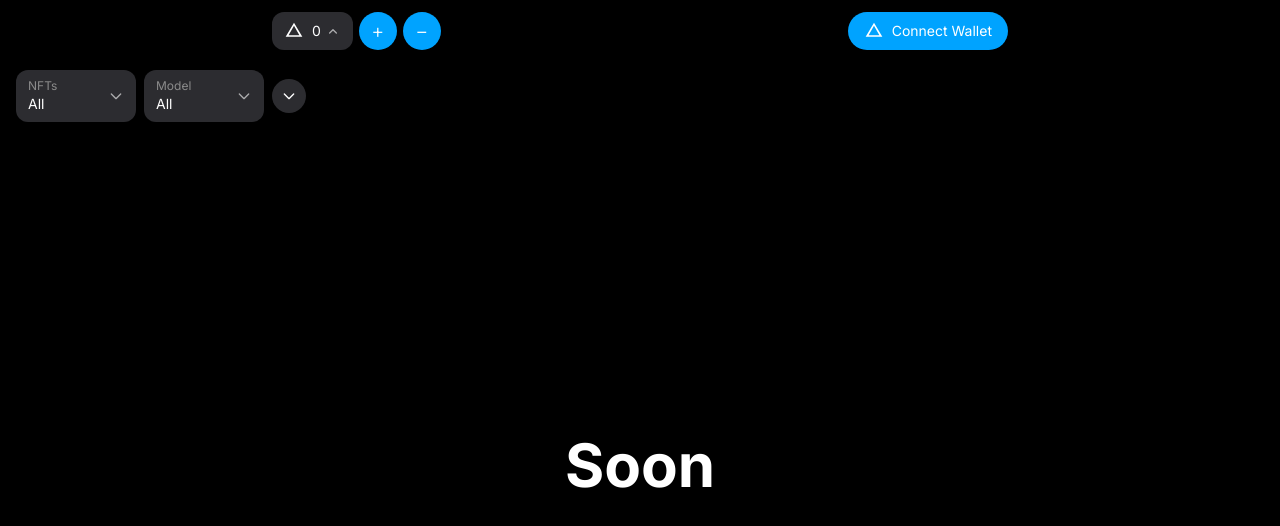
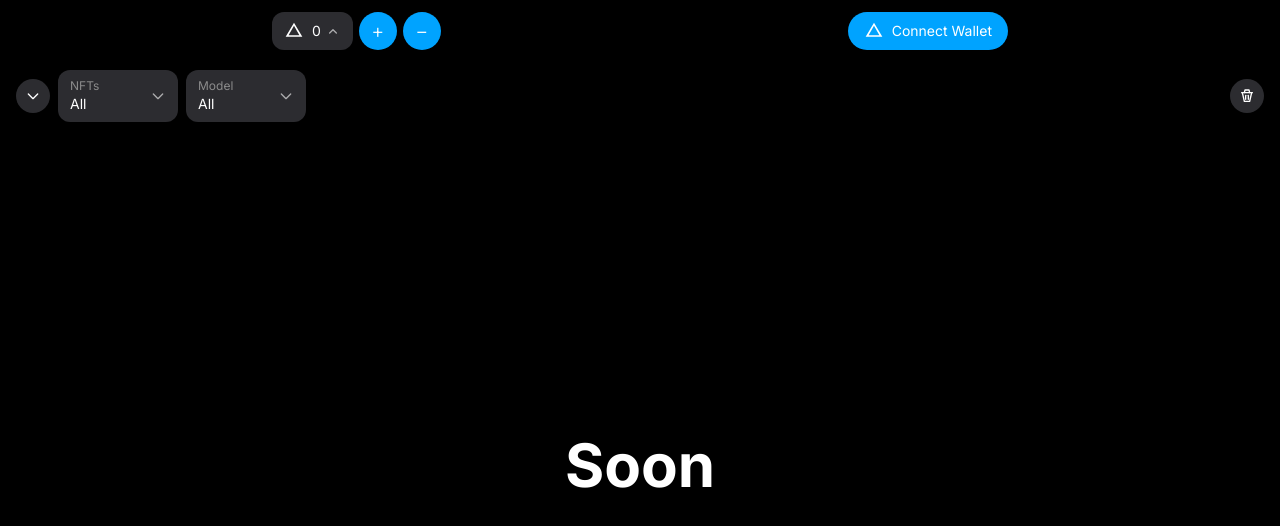
Before and after one commit to useriiefokrjkgjrkgkgkjkg/mini-app-nft, a Next.js app: page / in a window 1280 px wide. Shown: the top 526 px of the page. Built offline with nearby package versions, Linux system fonts and the light colour scheme.

Commit message:
Move arrow button to left and add trash button to right

```diff
--- a/app/page.tsx
+++ b/app/page.tsx
@@ -64,8 +64,15 @@ export default function Home() {
       </div>
 
       {/* Панель фильтров */}
-      <div className="w-full bg-black px-4 py-2 flex items-start">
+      <div className="w-full bg-black px-4 py-2 flex items-center justify-between">
         <div className="flex items-center gap-2">
+          {/* Кнопка действия */}
+          <button className="w-[34px] h-[34px] bg-[#2c2c30] rounded-full flex items-center justify-center">
+            <svg className="w-4 h-4 text-white" viewBox="0 0 24 24" fill="none" stroke="currentColor">
+              <path strokeLinecap="round" strokeLinejoin="round" strokeWidth={2} d="M19 9l-7 7-7-7"/>
+            </svg>
+          </button>
+
           {/* NFTs фильтр */}
           <div className="bg-[#2c2c30] rounded-xl px-3 py-2 flex items-center justify-between min-w-[120px]">
             <div className="flex flex-col">
@@ -87,14 +94,18 @@ export default function Home() {
               <path strokeLinecap="round" strokeLinejoin="round" strokeWidth={2} d="M19 9l-7 7-7-7"/>
             </svg>
           </div>
+        </div>
 
-          {/* Кнопка действия */}
-          <button className="w-[34px] h-[34px] bg-[#2c2c30] rounded-full flex items-center justify-center">
-            <svg className="w-4 h-4 text-white" viewBox="0 0 24 24" fill="none" stroke="currentColor">
-              <path strokeLinecap="round" strokeLinejoin="round" strokeWidth={2} d="M19 9l-7 7-7-7"/>
-            </svg>
-          </button>
-        </div>
+        {/* Кнопка удаления */}
+        <button className="w-[34px] h-[34px] bg-[#2c2c30] rounded-full flex items-center justify-center">
+          <svg className="w-4 h-4 text-white" viewBox="0 0 24 24" fill="none" stroke="currentColor">
+            <path strokeLinecap="round" strokeLinejoin="round" strokeWidth={2} d="M19 7l-3 13H8L5 7"/>
+            <path strokeLinecap="round" strokeLinejoin="round" strokeWidth={2} d="M4 7h16"/>
+            <path strokeLinecap="round" strokeLinejoin="round" strokeWidth={2} d="M10 11v6"/>
+            <path strokeLinecap="round" strokeLinejoin="round" strokeWidth={2} d="M14 11v6"/>
+            <path strokeLinecap="round" strokeLinejoin="round" strokeWidth={2} d="M8 7l1-4h6l1 4"/>
+          </svg>
+        </button>
       </div>
 
       {/* Основной контент */}
```
